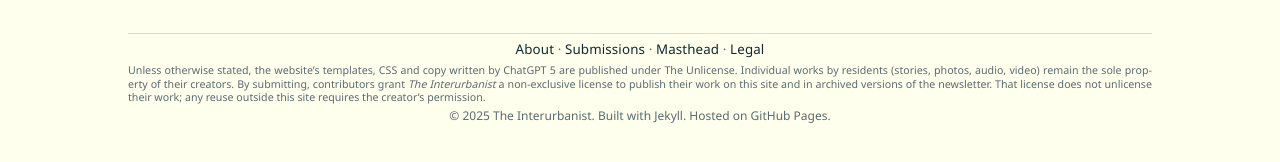
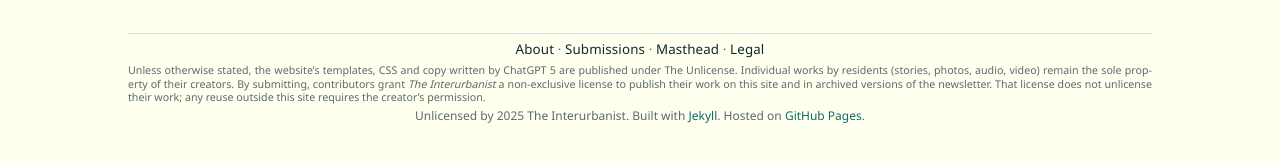
Before and after one commit to wildjo/theinterurbanist, a Jekyll site: the page built from pages/about.md, in a window 1280 px wide. Shown: the part 289-451 px from the top of the page. Built offline with Jekyll 4.4.1, drawn with Linux system fonts in a browser that asks for light colours; our own code applies the rules of GitHub Pages for plain Markdown files.

Commit message:
Update footer.html

```diff
--- a/_includes/footer.html
+++ b/_includes/footer.html
@@ -16,7 +16,7 @@
 
   <!-- third line, 9px -->
   <p class="footer-fine">
-    © {{ site.time | date: "%Y" }} The Interurbanist. Built with Jekyll. Hosted on GitHub Pages.
+    Unlicensed by {{ site.time | date: "%Y" }} The Interurbanist. Built with <a href="https://jekyllrb.com/">Jekyll</a>. Hosted on <a href="https://docs.github.com/en/pages/getting-started-with-github-pages/creating-a-github-pages-site">GitHub Pages</a>.
   </p>
 
   <!-- existing scripts stay here so nothing else breaks -->
```
